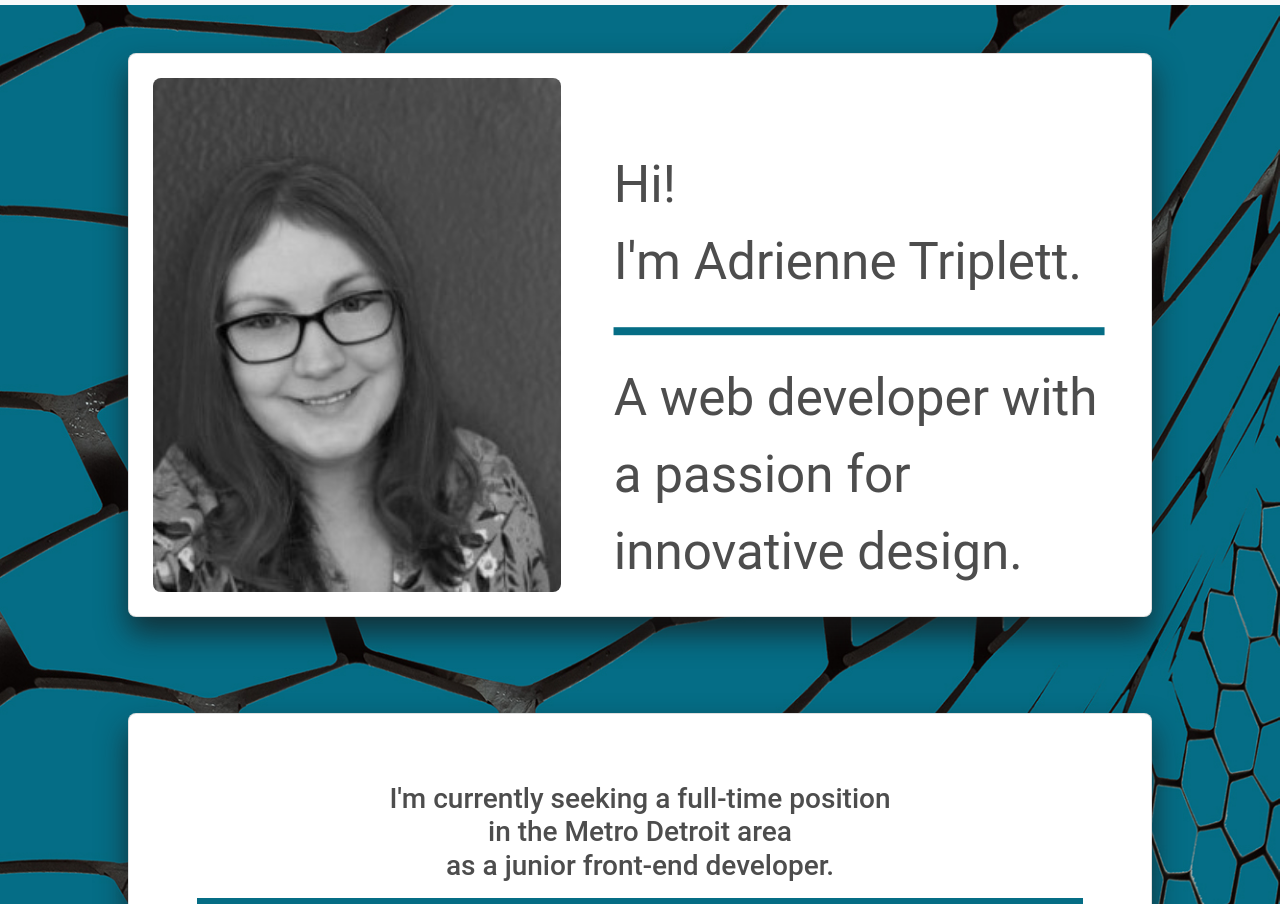
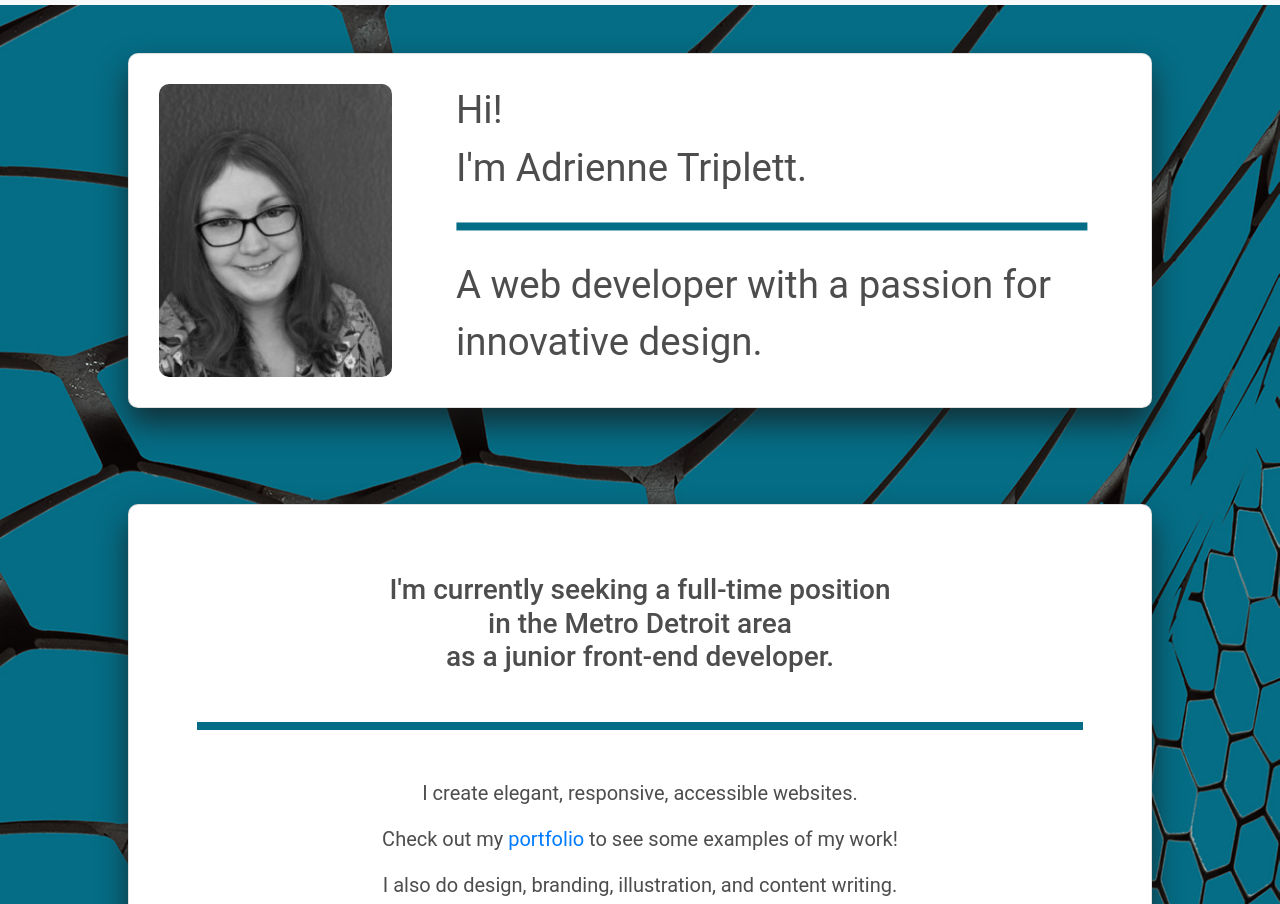
Before and after one commit to adriennetriplett/AdrienneTriplett.com, a plain HTML site: page about.html in a window 1280 px wide. Shown: the part 248-1152 px from the top of the page. Drawn offline with nearby package versions, Linux system fonts and the light colour scheme.

Commit message:
adjusted sizing

```diff
--- a/about.html
+++ b/about.html
@@ -26,7 +26,7 @@
 			</div>
 		</div>
 	</nav>
-	<div class="about">
+	<div class="about d-lg-none">
 		<div class="card about-intro m-5">
 			<div class="row">
 				<div class="col-sm-5">
@@ -50,21 +50,46 @@
 			</div>
 		</div>
 	</div>
+		<div class="d-none d-lg-flex about">
+		<div class="card about-intro2 m-5">
+			<div class="row">
+				<div class="col-sm-3">
+					<img class="card-img headshot2 img-fluid" src="images/headshot-smaller.jpg" alt="Adrienne Triplett">
+				</div>
+				<div class="col-sm-9">
+					<div class="card-body">
+						<div class="animated-title">
+							<div class="text-top">
+								<div>
+									<span class="smallabout">Hi!</span>
+									<span class="smallabout">I'm Adrienne Triplett.</span>
+								</div>
+							</div>
+							<div class="text-bottom">
+								<div><span class="smallabout">A web developer with a passion for innovative design. </span></div>
+							</div>
+						</div>
+					</div>
+				</div>
+			</div>
+		</div>
+	</div>
 	<div class="about">
 		<div class="card about-details m-5">
 			<div class="card-body my-5 mx-5">
-				<h3 class="mb-3">I'm currently seeking a full-time position<br> in the Metro Detroit area<br> as a junior front-end developer.</h3>
+				<h3 class="mb-5">I'm currently seeking a full-time position<br> in the Metro Detroit area<br> as a junior front-end developer.</h3>
 				<div class="line"></div>
 				<section>
 					<p class="mt-5">I create elegant, responsive, accessible websites. </p>
-					<div class="my-3">In addition to web development, I also do design, illustration, and content writing.</div>
-					<div class="mb-5">Check out my <a href="portfolio.html">portfolio</a> to see some examples of my work!</div>
+					<div class="my-3">Check out my <a href="portfolio.html">portfolio</a> to see some examples of my work!</div>
+					<div class="mb-5">I also do design, branding, illustration, and content writing.</div>
+
 				</section>
 				<div class="line"></div>
 				<section class="mt-5">
 					<div class="sectionhead"> Skills </div>
 					<div>HTML&ensp;-&ensp;CSS&ensp;-&ensp;Javascript </div>
-					<div class="mb-3"> Adobe Illustrator & Photoshop</div>
+					<div class="mb-5"> Adobe Illustrator & Photoshop</div>
 				</section>
 				<section class="mb-5">
 					<div class="sectionhead">Education</div>
--- a/style.css
+++ b/style.css
@@ -10,7 +10,9 @@ body {
 	background-position: center center;
 	background-repeat: no-repeat;
 	background-size: cover;
+	font-size: 20px;
 }
+
 
 .navbar {
 	background-color: white;
@@ -59,13 +61,33 @@ body {
 	opacity: 0;
 }
 
+.main2 {
+	font-size: 6vw;
+	font-weight: bold;
+	margin-top: 50px;
+	text-align: center;
+	margin-bottom: 20px;
+}
+
+.secondary2 {
+	font-size: 5vw;
+	text-align: center;
+	overflow: hidden;
+	opacity: 0;
+}
+
 @keyframes slidein {
 	0%   { transform: translate(101%); opacity: 1; }
 	100% { transform: translate(0%); opacity: 1;}
 }
 
+@keyframes slideup {
+	0% { transform: translate3d(0, 300%, 0); opacity: 1;}
+	100% { transform: translate3d(0, 0, 0); opacity: 1;}
+}
+
 .slide-left-one {
-	animation-delay: 0.5s;
+	animation-delay: 0.3s;
 	animation-name: slidein;
 	animation-duration: 2s;
 	animation-timing-function: ease-in-out;
@@ -73,7 +95,7 @@ body {
 }
 
 .slide-left-two {
-	animation-delay: 1.5s;
+	animation-delay: 1.3s;
 	animation-name: slidein;
 	animation-duration: 2s;
 	animation-timing-function: ease-in-out;
@@ -81,8 +103,16 @@ body {
 }
 
 .slide-left-three {
-	animation-delay: 2.5s;
+	animation-delay: 2.3s;
 	animation-name: slidein;
+	animation-duration: 2s;
+	animation-timing-function: ease-in-out;
+	animation-fill-mode: forwards;
+}
+
+.slide-left-four {
+	animation-delay: 0.3s;
+	animation-name: slideup;
 	animation-duration: 2s;
 	animation-timing-function: ease-in-out;
 	animation-fill-mode: forwards;
@@ -104,11 +134,26 @@ body {
 	border-radius: 0.5em;
 }
 
+.headshot2 {
+	display: inline-block;
+	margin: 1.5em;
+	margin-right: auto;
+	border-radius: 0.5em;
+	max-width: 256px;
+}
+
 .about-intro {
 	box-shadow: 0 16px 30px 0 rgba(24, 24, 24, 0.7);
 	border-radius: 0.5em;
 	width: 80%;
+	margin: auto;
+}
 
+.about-intro2 {
+	box-shadow: 0 16px 30px 0 rgba(24, 24, 24, 0.7);
+	border-radius: 0.5em;
+	width: 80%;
+	margin: auto;
 }
 
 .about-details {
@@ -171,6 +216,10 @@ body {
 	font-size: 4vw;
 	padding: 0.5em 0;
 	position: absolute;
+}
+
+.smallabout {
+	font-size: 3vw;
 }
 
 .animated-title > div div span {
```
Also changed, not shown: index.html (+9 -5 lines).
